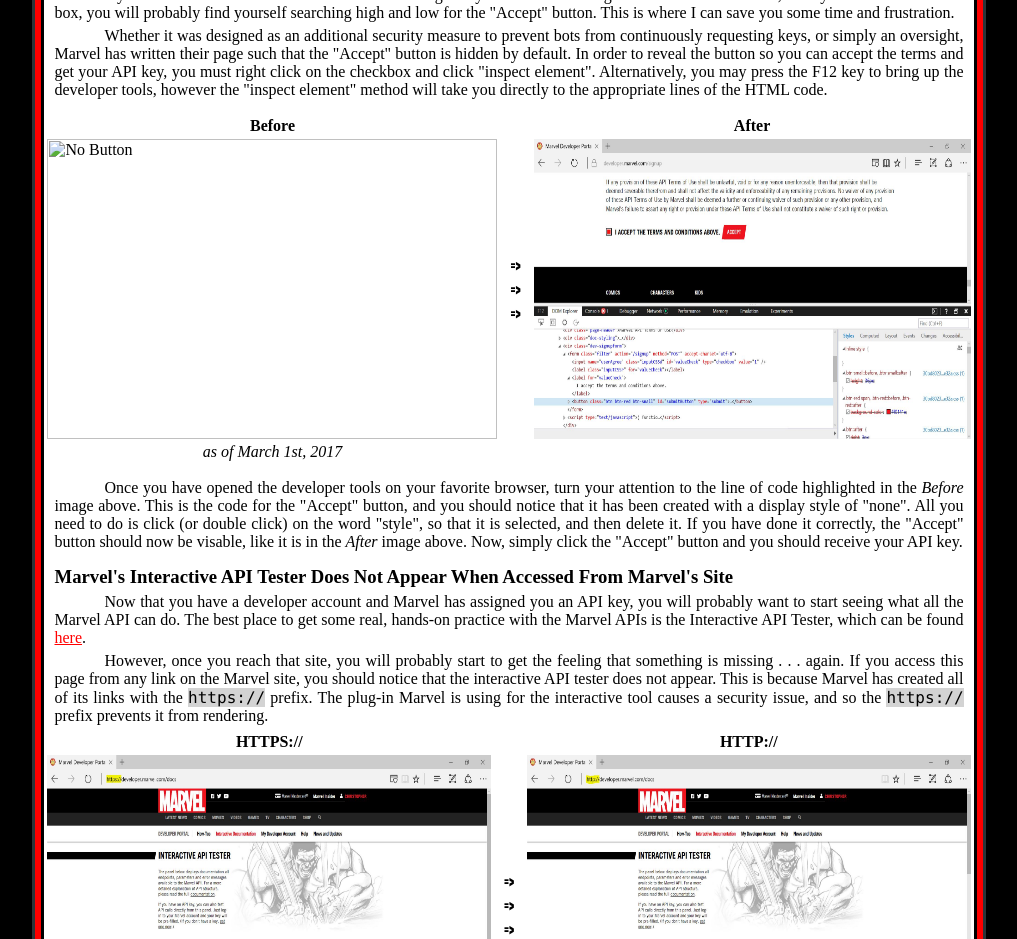
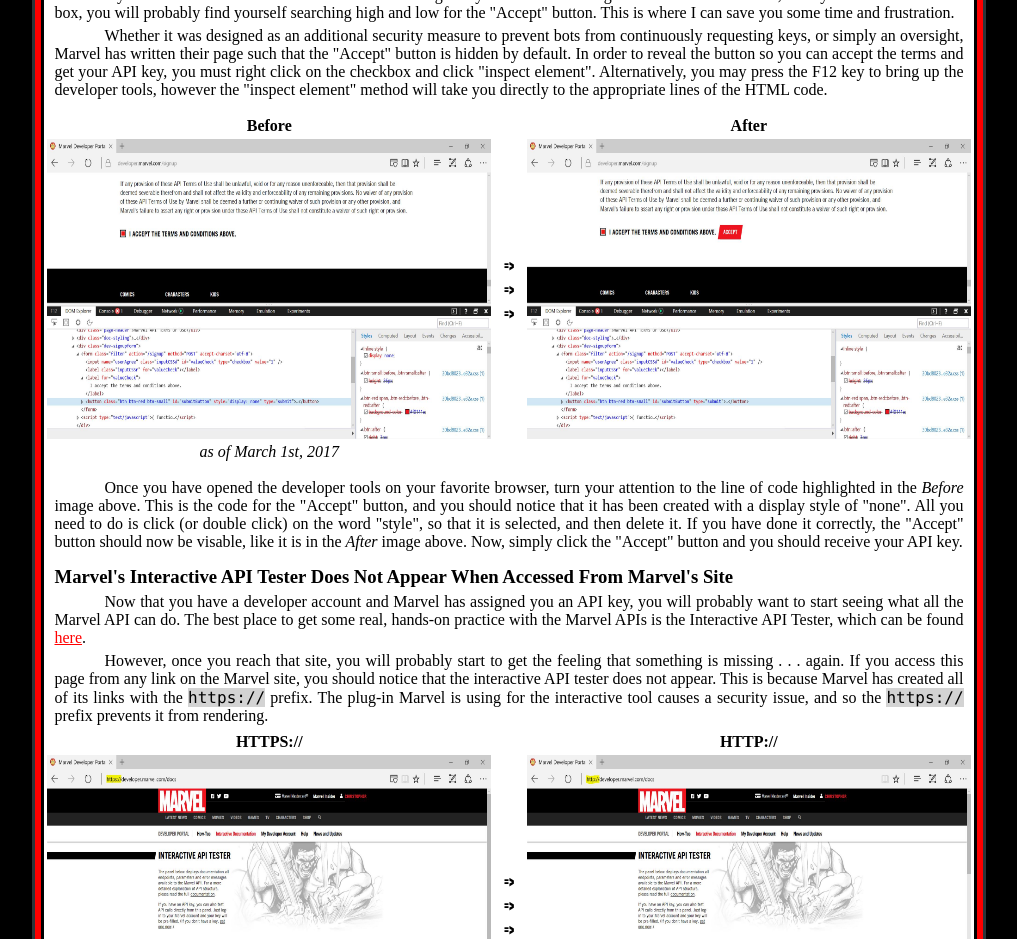
Before and after one commit to csmzoog198/API_HowToGuide, a plain HTML site: page index.html in a window 1280 px wide. Shown: the part 960-1899 px from the top of the page, without its empty margins (131-1148 px from the left). Drawn offline with Linux system fonts and the light colour scheme; files whose address does not match are found by name.

Commit message:
Update index.html

```diff
--- a/index.html
+++ b/index.html
@@ -94,7 +94,7 @@
                          <th></th>
                          <th>After</th>
                          <tr>
-                              <td><img src="keyRequestNo.jpg" alt="No Button" style="width:450px; height:300px"></td>
+                              <td><img src="/images/keyRequestNo.jpg" alt="No Button" style="width:450px; height:300px"></td>
                               <td class="middle">=></br>=></br>=></td>
                               <td><img src="keyRequestButton.jpg" alt="Button Appears" style="width:450px; height:300px"></td>
                          </tr>
```
